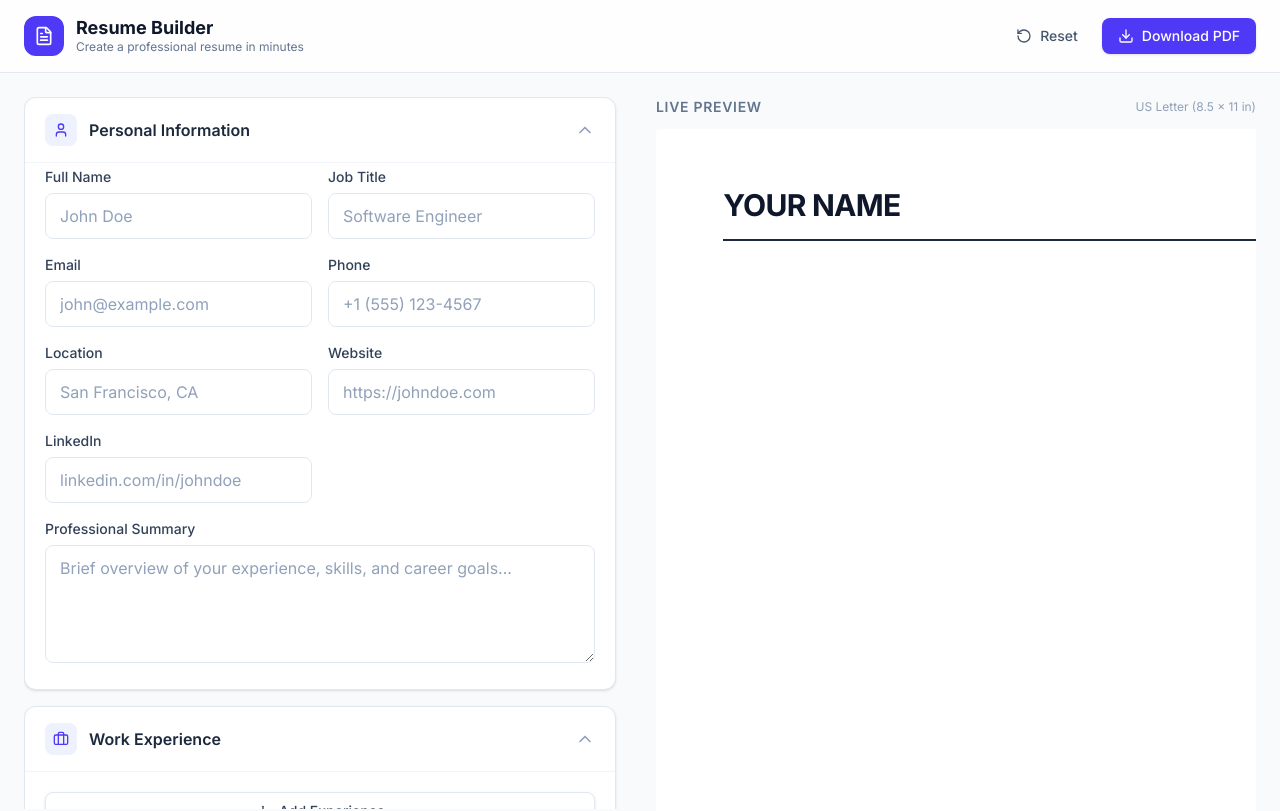
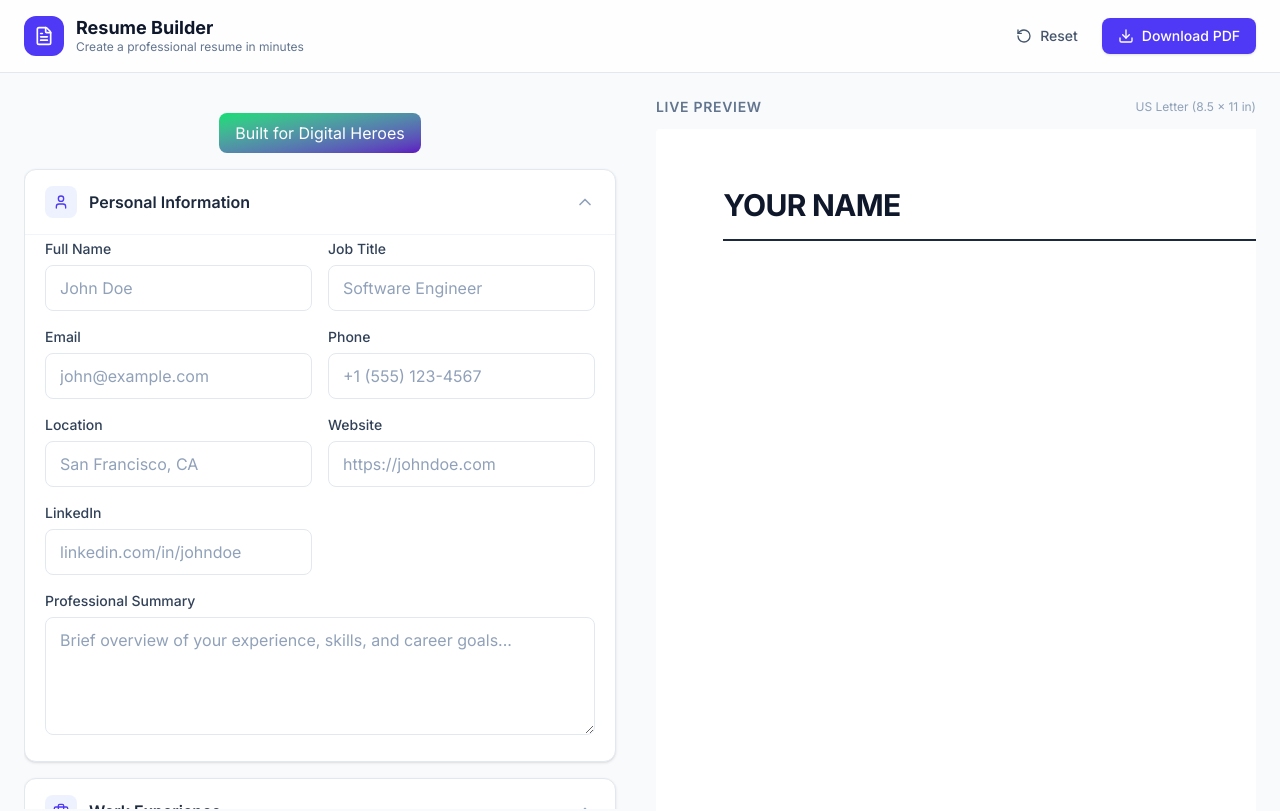
Before and after one commit to singhpriansh/Resume_builder, a React (Vite) app: page / in a window 1280 px wide. Shown: the top 811 px of the page. Built offline with nearby package versions, Linux system fonts and the light colour scheme.

Commit message:
Button for digital heroes

```diff
--- a/src/App.tsx
+++ b/src/App.tsx
@@ -6,7 +6,7 @@ import { useResume } from './hooks/useResume'
 import { exportToPdf } from './utils/pdf'
 
 function App() {
-  const { data, updateData, resetData } = useResume()
+  const { data, updateData, resetData, pageLink } = useResume()
   const previewRef = useRef<HTMLDivElement>(null)
   const [isExporting, setIsExporting] = useState(false)
   const [exportError, setExportError] = useState<string | null>(null)
@@ -47,10 +47,14 @@ function App() {
       <main className="flex-1 max-w-[1600px] mx-auto w-full px-6 py-6">
         <div className="grid grid-cols-1 xl:grid-cols-2 gap-8">
           <div className="xl:max-h-[calc(100vh-88px)] xl:overflow-y-auto xl:pr-2 scrollbar-thin">
-            <FormPanel data={data} onChange={updateData} />
+          <div className="flex justify-center text-center py-4">
+            <button type="button" className="text-white px-4 py-2 bg-linear-to-br
+            from-green-400 to-violet-800 hover:bg-linear-to-bl focus:ring-4 rounded-lg"
+              onClick={pageLink}>Built for Digital Heroes</button>
           </div>
-
-          <div className="xl:sticky xl:top-[88px] xl:self-start">
+          <FormPanel data={data} onChange={updateData} />
+          </div>
+          <div className="xl:sticky xl:top-[80px] xl:self-start">
             <div className="mb-3 flex items-center justify-between">
               <h2 className="text-sm font-semibold text-slate-500 uppercase tracking-wider">Live Preview</h2>
               <span className="text-xs text-slate-400">US Letter (8.5 × 11 in)</span>
--- a/src/hooks/useResume.ts
+++ b/src/hooks/useResume.ts
@@ -31,5 +31,9 @@ export function useResume() {
     localStorage.removeItem(STORAGE_KEY)
   }, [])
 
-  return { data, updateData, resetData }
+  const pageLink = useCallback(() => {
+    window.open('https://digitalheroesco.com/', '_blank')
+  }, [])
+
+  return { data, updateData, resetData, pageLink }
 }
--- a/src/utils/pdf.ts
+++ b/src/utils/pdf.ts
@@ -22,8 +22,8 @@ export async function exportToPdf(element: HTMLElement, filename: string): Promi
     const imgData = canvas.toDataURL('image/jpeg', 0.98)
     const pdf = new jsPDF({ unit: 'in', format: 'letter', orientation: 'portrait' })
 
-    const pageWidth = 8.4
-    const pageHeight = 10.5
+    const pageWidth = 8.5
+    const pageHeight = 11
     const imgWidth = pageWidth
     const imgHeight = (canvas.height * imgWidth) / canvas.width
 
```
